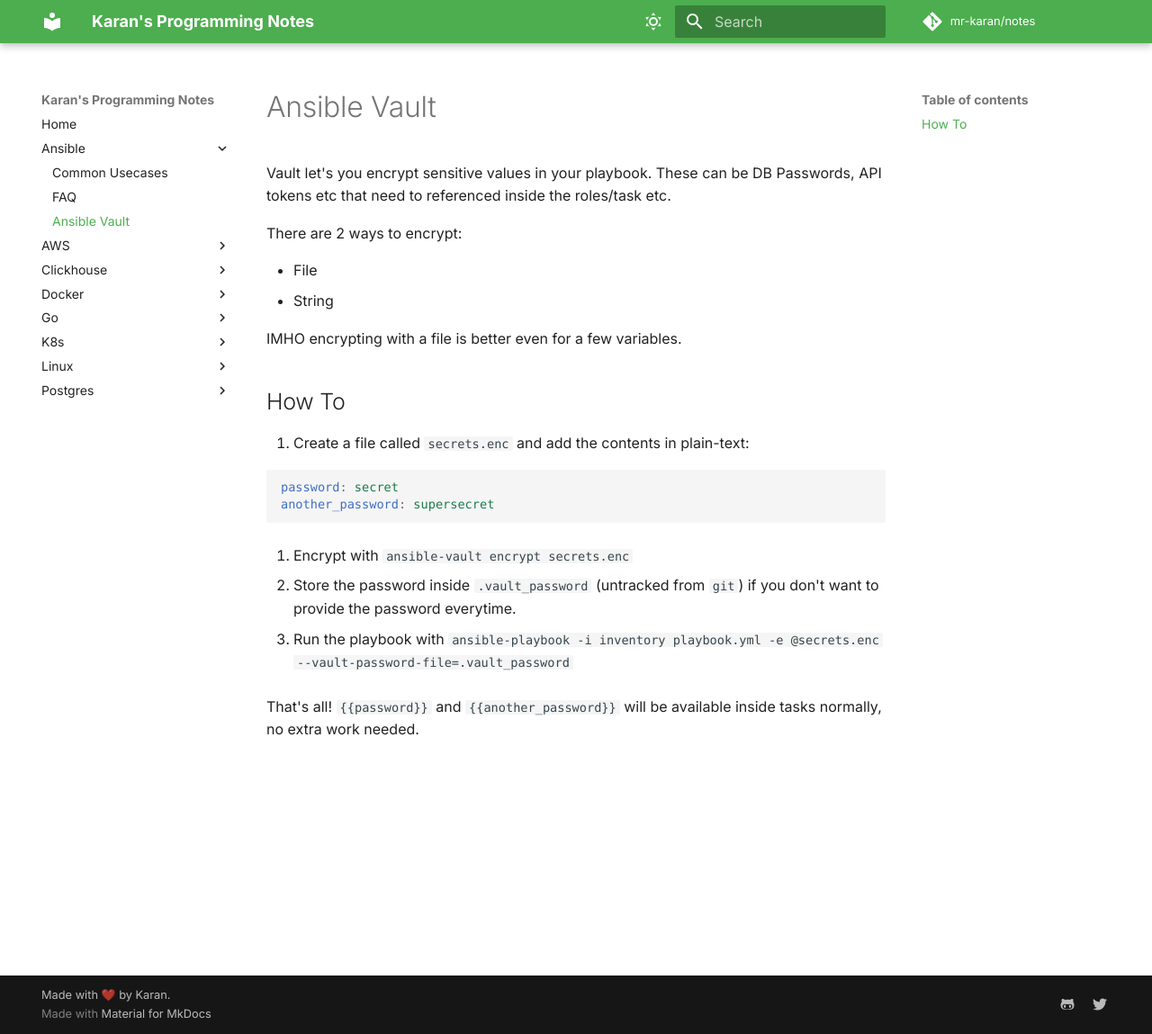
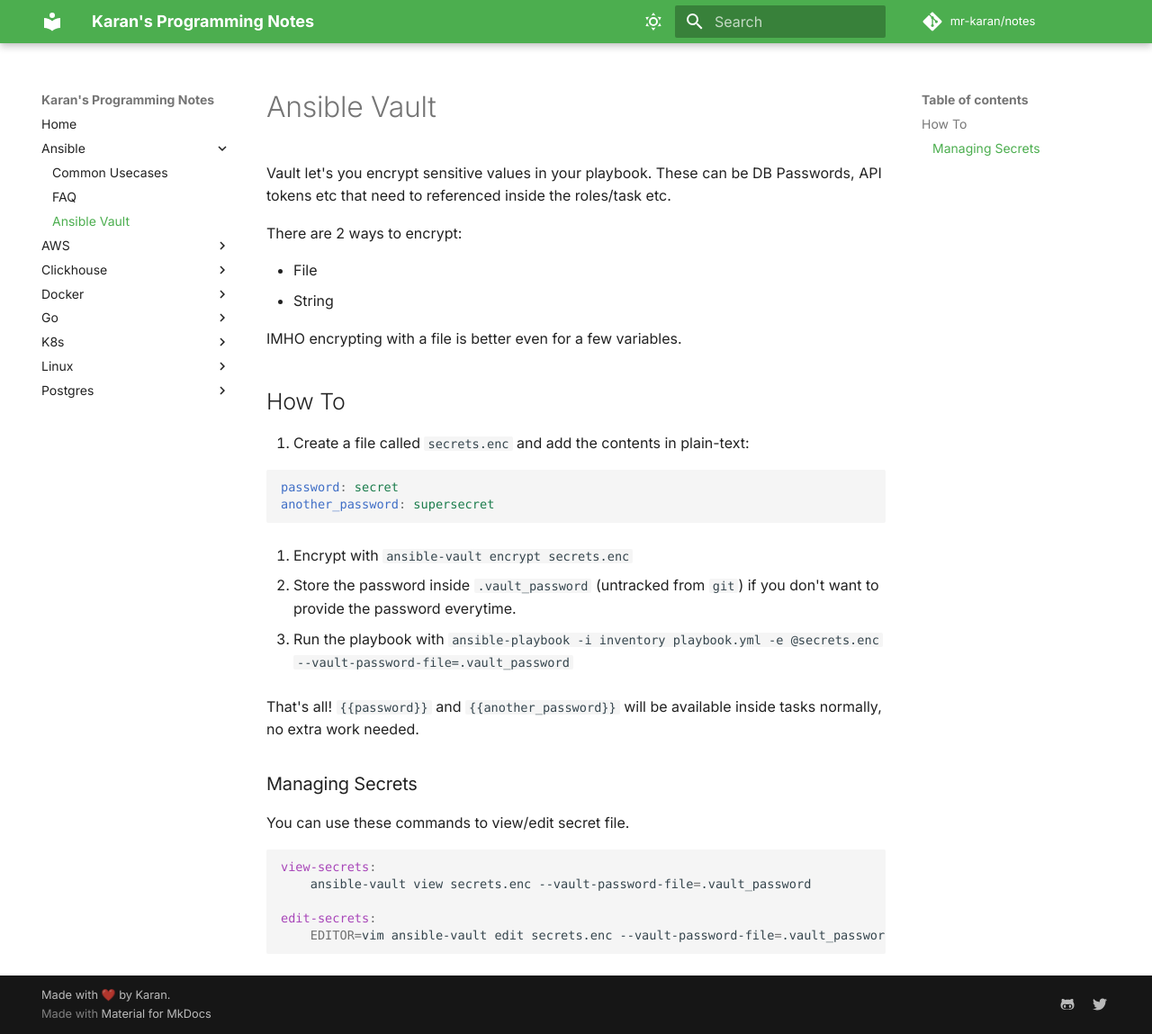
Before and after one commit to mr-karan/notes, an MkDocs documentation site: the page built from docs/ansible/vault.md, in a window 1280 px wide and 1149 px high. Shown: the whole window at 90% size. Built offline with MkDocs 1.6.1 and Material for MkDocs 9.7.7, drawn with Linux system fonts in a browser that asks for light colours; some web fonts are replaced; comment, search, counter and statistics services are not loaded.

Commit message:
feat: Add vault commands

````diff
--- a/docs/ansible/vault.md
+++ b/docs/ansible/vault.md
@@ -25,3 +25,15 @@ another_password: supersecret
 4. Run the playbook with `ansible-playbook -i inventory playbook.yml -e @secrets.enc --vault-password-file=.vault_password`
 
 That's all! `{{password}}` and `{{another_password}}` will be available inside tasks normally, no extra work needed.
+
+### Managing Secrets
+
+You can use these commands to view/edit secret file.
+
+```Makefile
+view-secrets:
+	ansible-vault view secrets.enc --vault-password-file=.vault_password
+
+edit-secrets:
+	EDITOR=vim ansible-vault edit secrets.enc --vault-password-file=.vault_password
+```
````
